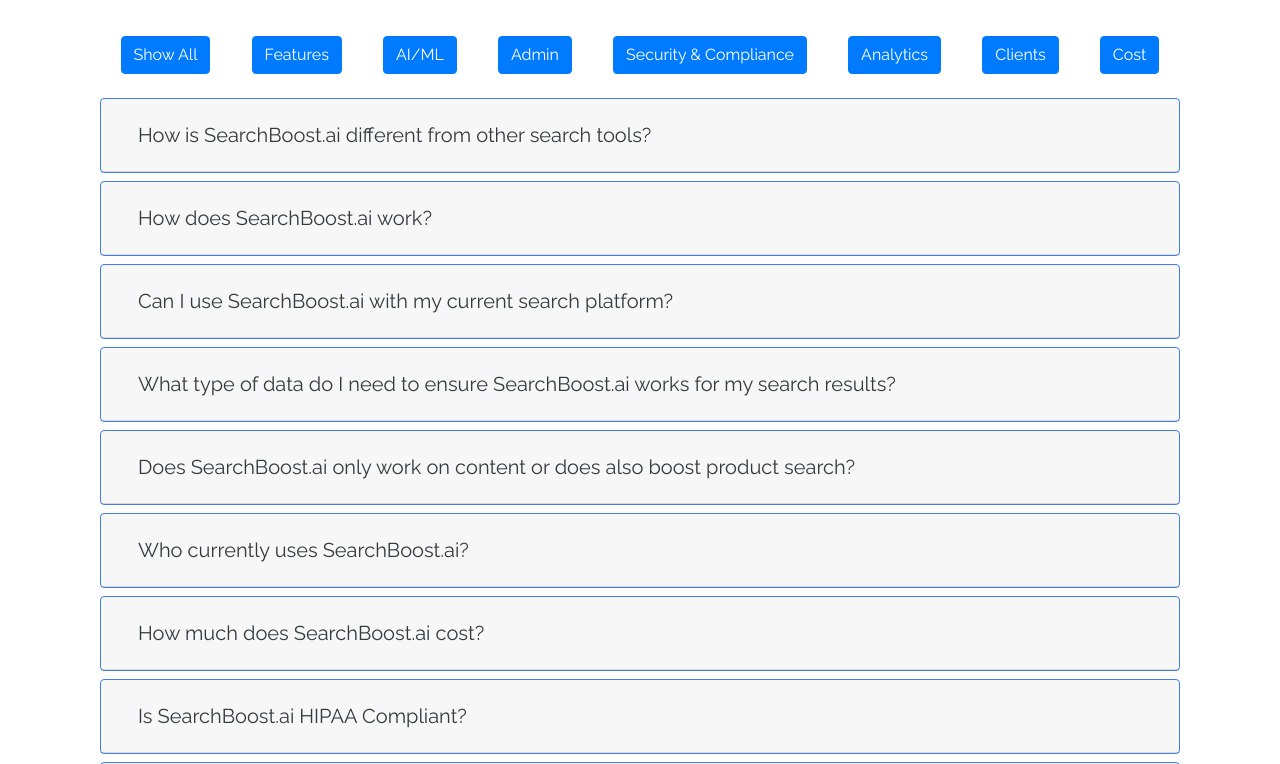
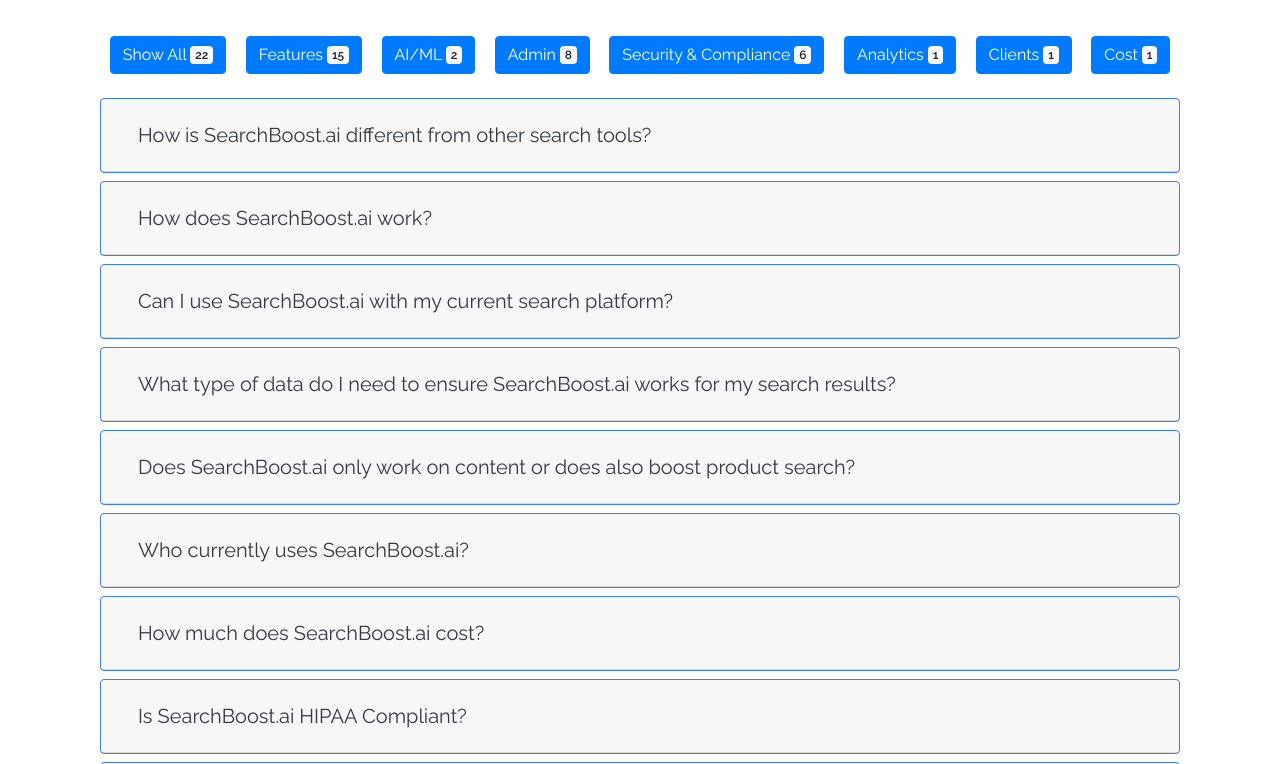
Before and after one commit to CodePosse/SB.AI, a plain HTML site: page dist/help.html in a window 1280 px wide. Shown: the part 167-931 px from the top of the page. Drawn offline with nearby package versions, Linux system fonts and the light colour scheme.

Commit message:
help filters

```diff
--- a/dist/assets/js/search-filter.js
+++ b/dist/assets/js/search-filter.js
@@ -1,4 +1,5 @@
 $(function () {
+  //show and hide
   $("button.showAll").click(function () {
     $("#accordion>div").show(300);
   });
@@ -33,4 +34,21 @@ $(function () {
     $("#accordion>div").hide(300);
     $(".showSecurity").show(300);
   });
+  // show number of items
+  var numAll = $("#accordion>div").length;
+  $(".btn.showAll span").append(numAll);
+  var numAdmin = $("div.showAdmin").length;
+  $(".btn.showAdmin span").append(numAdmin);
+  var numAIML = $("div.showAIML").length;
+  $(".btn.showAIML span").append(numAIML);
+  var numAnalytics = $("div.showAnalytics").length;
+  $(".btn.showAnalytics span").append(numAnalytics);
+  var numClients = $("div.showClients").length;
+  $(".btn.showClients span").append(numClients);
+  var numCost = $("div.showCost").length;
+  $(".btn.showCost span").append(numCost);
+  var numFeatures = $("div.showFeatures").length;
+  $(".btn.showFeatures span").append(numFeatures);
+  var numSecurity = $("div.showSecurity").length;
+  $(".btn.showSecurity span").append(numSecurity);
 });
--- a/dist/help.html
+++ b/dist/help.html
@@ -116,14 +116,14 @@
                 <h1 class="coolBorder">&nbsp; Frequently Asked Questions &nbsp;</h1>
             </div>
             <div class="col-12 d-flex justify-content-around">
-                <button type="button" class="btn btn-primary showAll">Show All</button>
-                <button type="button" class="btn btn-primary showFeatures">Features</button>
-                <button type="button" class="btn btn-primary showAIML">AI/ML</button>
-                <button type="button" class="btn btn-primary showAdmin">Admin</button>
-                <button type="button" class="btn btn-primary showSecurity">Security &amp; Compliance</button>
-                <button type="button" class="btn btn-primary showAnalytics">Analytics</button>
-                <button type="button" class="btn btn-primary showClients">Clients</button>
-                <button type="button" class="btn btn-primary showCost">Cost</button>
+                <button type="button" class="btn btn-primary showAll">Show All <span class="badge badge-light"></span></button>
+                <button type="button" class="btn btn-primary showFeatures">Features <span class="badge badge-light"></span></button>
+                <button type="button" class="btn btn-primary showAIML">AI/ML <span class="badge badge-light"></span></button>
+                <button type="button" class="btn btn-primary showAdmin">Admin <span class="badge badge-light"></span></button>
+                <button type="button" class="btn btn-primary showSecurity">Security &amp; Compliance <span class="badge badge-light"></span></button>
+                <button type="button" class="btn btn-primary showAnalytics">Analytics <span class="badge badge-light"></span></button>
+                <button type="button" class="btn btn-primary showClients">Clients <span class="badge badge-light"></span></button>
+                <button type="button" class="btn btn-primary showCost">Cost <span class="badge badge-light"></span></button>
             </div>
         </div>
         <div class="container my-4">
```
Lines whose indentation alone changed are shown as unchanged.
